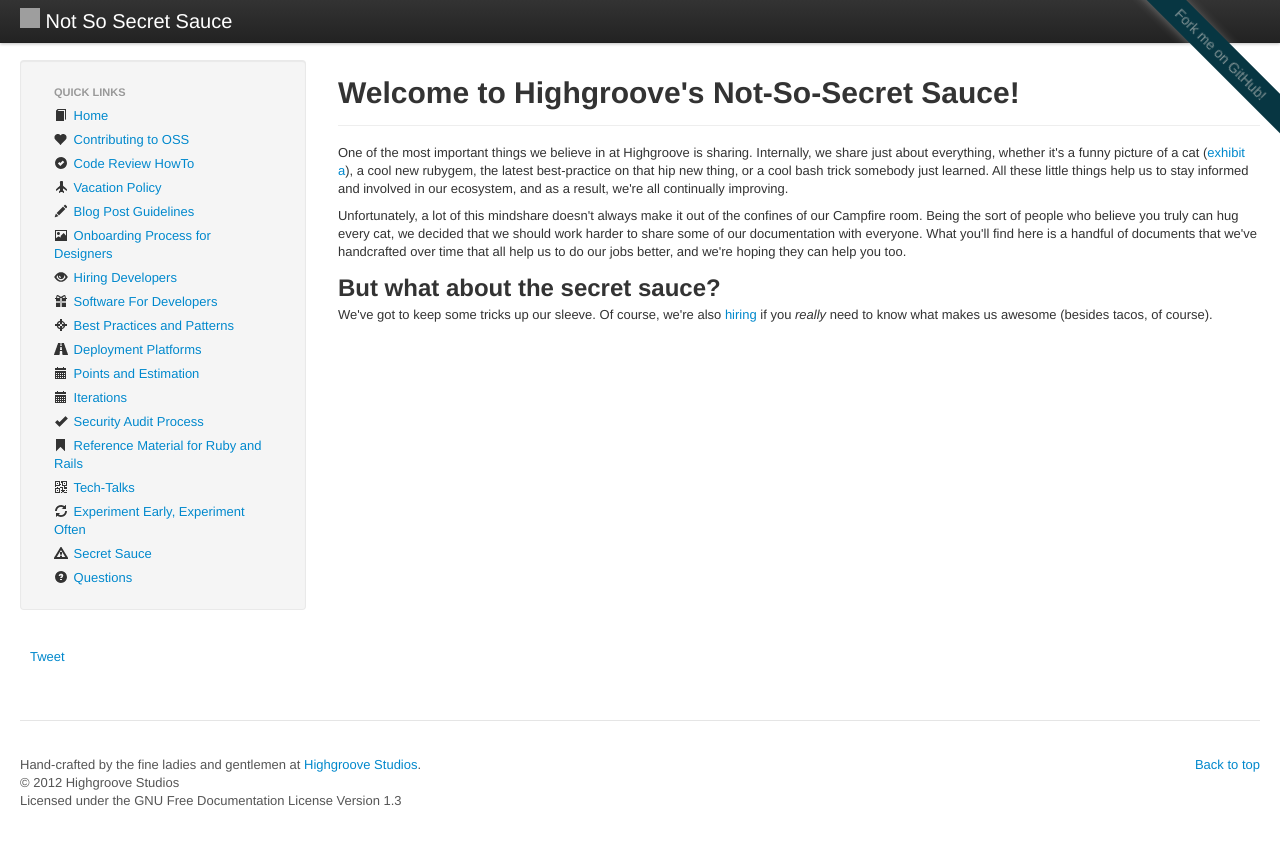
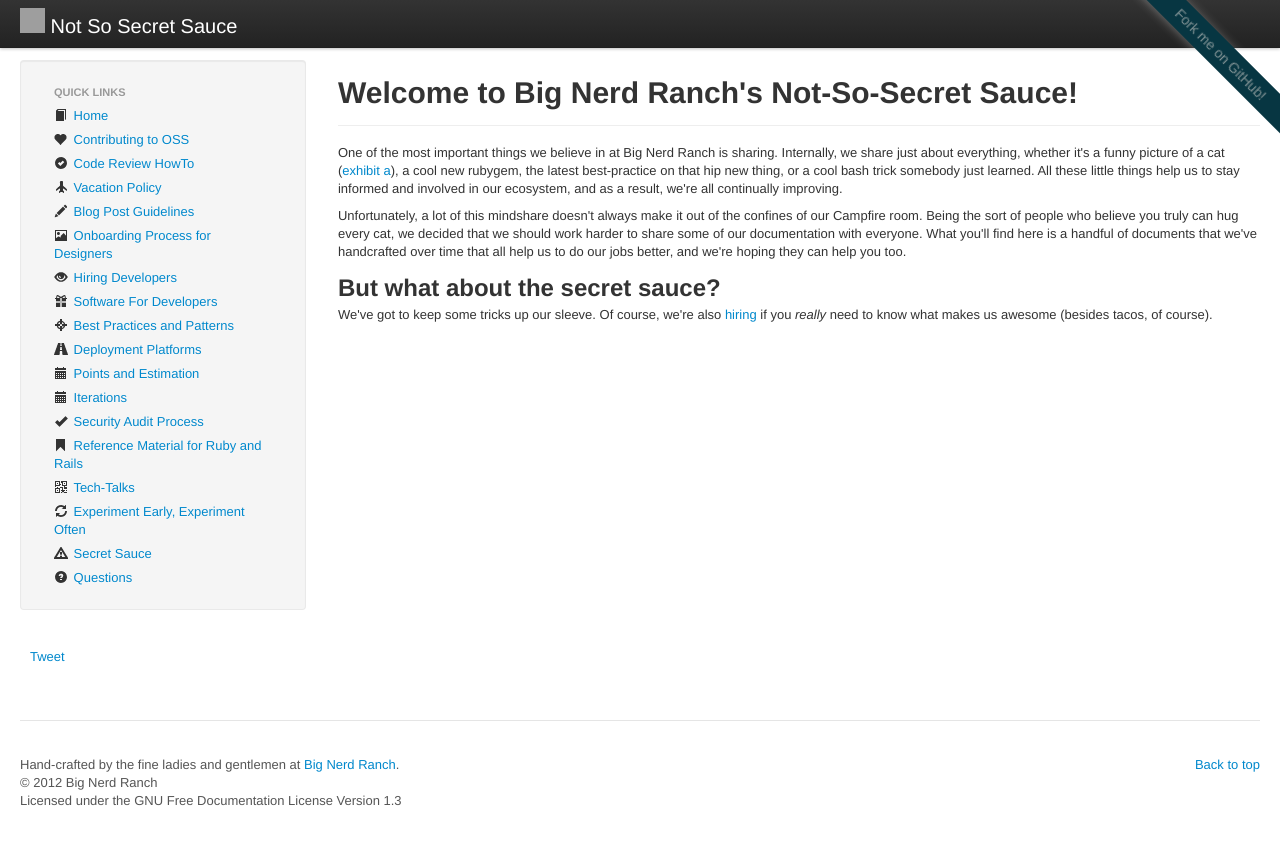
Before and after one commit to daveworth/not-so-secret-sauce, a Jekyll site: the page built from index.html, in a window 1280 px wide. Shown: the top 845 px of the page. Built offline with Jekyll 4.4.1, drawn with Linux system fonts in a browser that asks for light colours; nearby versions of some CDN libraries; comment, search, counter and statistics services are not loaded; grey boxes are pictures that could not be loaded.

Commit message:
Put BNR all over it

```diff
--- a/_layouts/default.html
+++ b/_layouts/default.html
@@ -31,7 +31,7 @@
     <div class="navbar-inner">
       <div class="container-fluid">
         <a class="brand" href="/">
-          <img src="https://gravatar.com/avatar/5bfa7fe1f71a1e01d3709c41dc33f6b8.png?s=20"/>
+           <img src="http://www.gravatar.com/avatar/bc58979e6b56bf9765b544b9fb73eb7c?s=25"/>
           Not So Secret Sauce
         </div>
       </div>
@@ -212,14 +212,14 @@
 
     <footer class="footer">
       <a class="pull-right" href="#">Back to top</a>
-      <p>Hand-crafted by the fine ladies and gentlemen at <a href="http://highgroove.com/">Highgroove Studios</a>.</p>
-      <p>&copy; 2012 Highgroove Studios</p>
+      <p>Hand-crafted by the fine ladies and gentlemen at <a href="http://bignerdranch.com/">Big Nerd Ranch</a>.</p>
+      <p>&copy; 2012 Big Nerd Ranch</p>
       <p>Licensed under the GNU Free Documentation License Version 1.3</p>
     </footer>
   </div>
-  <a id="github" href="https://github.com/highgroove/not-so-secret-sauce">
+  <a id="github" href="https://github.com/bignerdranch/not-so-secret-sauce">
     <span>Fork me on GitHub!</span>
-    <span>Crafted @ Highgroove.</span>
+    <span>Crafted @ Big Nerd Ranch.</span>
   </a>
 </body>
 </html>
--- a/index.html
+++ b/index.html
@@ -7,11 +7,11 @@
 
 <section class="content">
   <div class="page-header">
-    <h1>Welcome to Highgroove's Not-So-Secret Sauce!</h1>
+    <h1>Welcome to Big Nerd Ranch's Not-So-Secret Sauce!</h1>
   </div>
 
   <p>
-  One of the most important things we believe in at Highgroove is sharing.
+  One of the most important things we believe in at Big Nerd Ranch is sharing.
   Internally, we share just about everything, whether it's a funny picture of a
   cat (<a
   href="http://icanhascheezburger.files.wordpress.com/2009/11/funny-pictures-taco-cat-is-a-palindrome.jpg">exhibit
```
Also changed, not shown: README.md.
